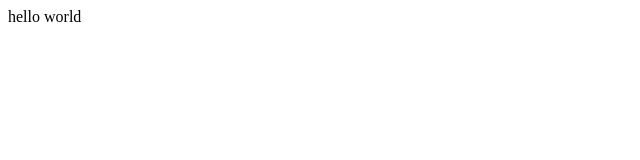
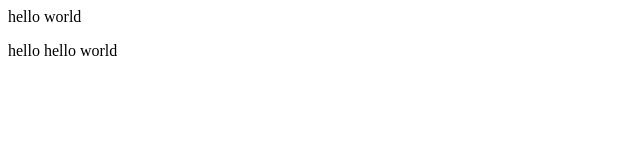
Before and after one commit to umeshimaru/git_pra, a plain HTML site: page index.html in a window 1280 px wide. Shown: the full height of the page, 0-640 px from the left. Drawn offline with Linux system fonts and the light colour scheme.

Commit message:
名前追記

```diff
--- a/index.html
+++ b/index.html
@@ -1 +1,2 @@
 <p>hello world</p>
+<p>hello hello world</p>
```
Also changed, not shown: home.html (+1 -0 lines).
